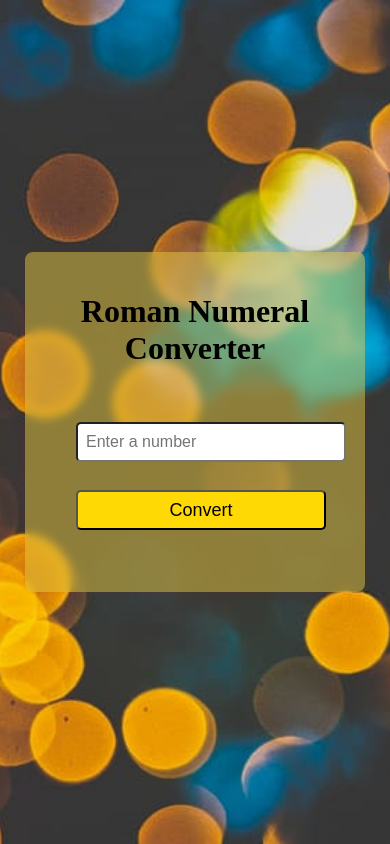
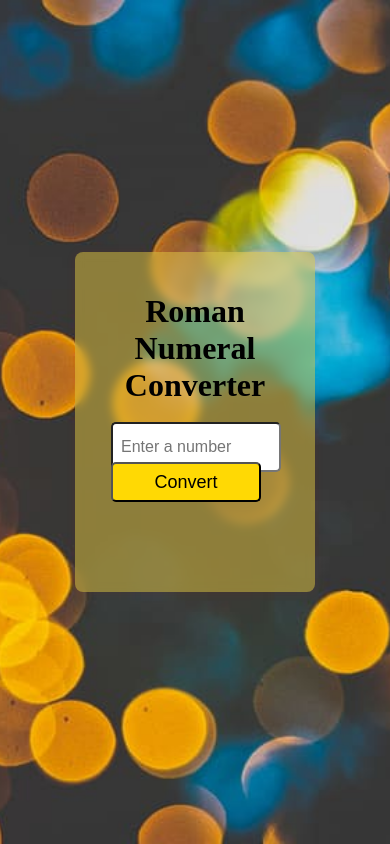
Before and after one commit to Breshnahamidi20/roman-numeral-converted, a plain HTML site: page index.html in a window 390 px wide. Drawn offline with Linux system fonts and the light colour scheme.

Commit message:
edit css file

```diff
--- a/styles.css
+++ b/styles.css
@@ -23,80 +23,74 @@ html {
 
 .container {
   text-align: center;
-  background: rgba(228, 198, 65, 0.5); /* Semi-transparent background */
+  background:rgba(228, 198, 65, 0.5); /* Semi-transparent background */
   padding: 20px;
   border-radius: 8px;
   box-shadow: 0 0 10px rgba(204, 8, 8, 0.1);
   backdrop-filter: blur(5px); /* Apply blur effect */
   position: absolute;
-  display: flex;
-  width: 400px;
-  height: 230px;
+  display:flex;
+  width:400px;
+  height:200px ;
 }
 
 #number {
   padding: 8px;
   border-radius: 5px;
-  left: 15%;
-  top: 50%;
-  width: 300px;
-  height: 20px;
+  left:15%;
+  top:50%;
+  width:300px;
+  height:20px ;
   position: absolute;
-  font-size: medium;
+  font-size:medium;
 }
 
 #convert-btn {
   padding: 5px;
   border-radius: 5px;
-  left: 15%;
-  top: 70%;
-  width: 318px;
-  height: 40px;
+  left:15%;
+  top:70%;
+  width:318px;
+  height:40px ;
   position: absolute;
+  backdrop-filter: rgb(255, 197, 6) ;
   background-color: rgb(255, 217, 4);
   font-size: large;
 }
 
-#output {
-  padding-top: 20px;
-  border-radius: 5px;
-  left: 15%;
-  top: 80%;
-  width: 300px;
-  height: 20px;
-  position: absolute;
-  font-size: x-large;
-  font-weight: 100;
-}
-
 @media (max-width: 400px) {
   .container {
-    width: 300px;
-    height: 300px;
+    width:200px;
+    height:300px;
   }
 
   #number {
-    width: 250px;
-    height: 20px;
+    width:150px;
+    height:30px;
   }
   #convert-btn {
-    width: 250px;
-    height: 40px;
+    width:150px;
+    height:40px;
+    top:210px;
+  }
+  h {
+    font-size:12px;
+
   }
 }
 
 @media (max-width: 200px) {
   .container {
-    width: 200px;
-    height: 300px;
+    width:130px;
+    height:300px;
   }
 
   #number {
-    width: 180px;
-    height: 20px;
+    width:90px;
+    height:40px;
   }
   #convert-btn {
-    width: 180px;
-    height: 40px;
+    width:90px;
+    height:40px;
   }
 }
```
